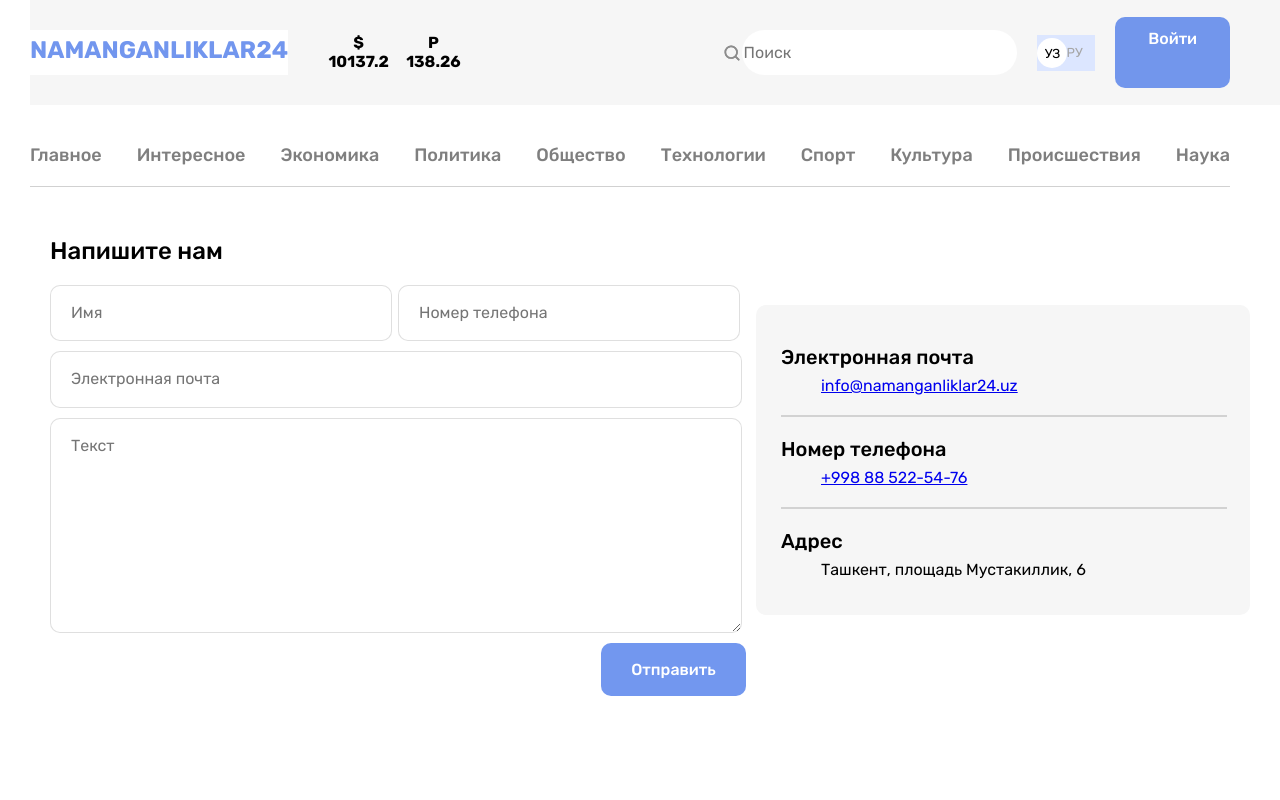
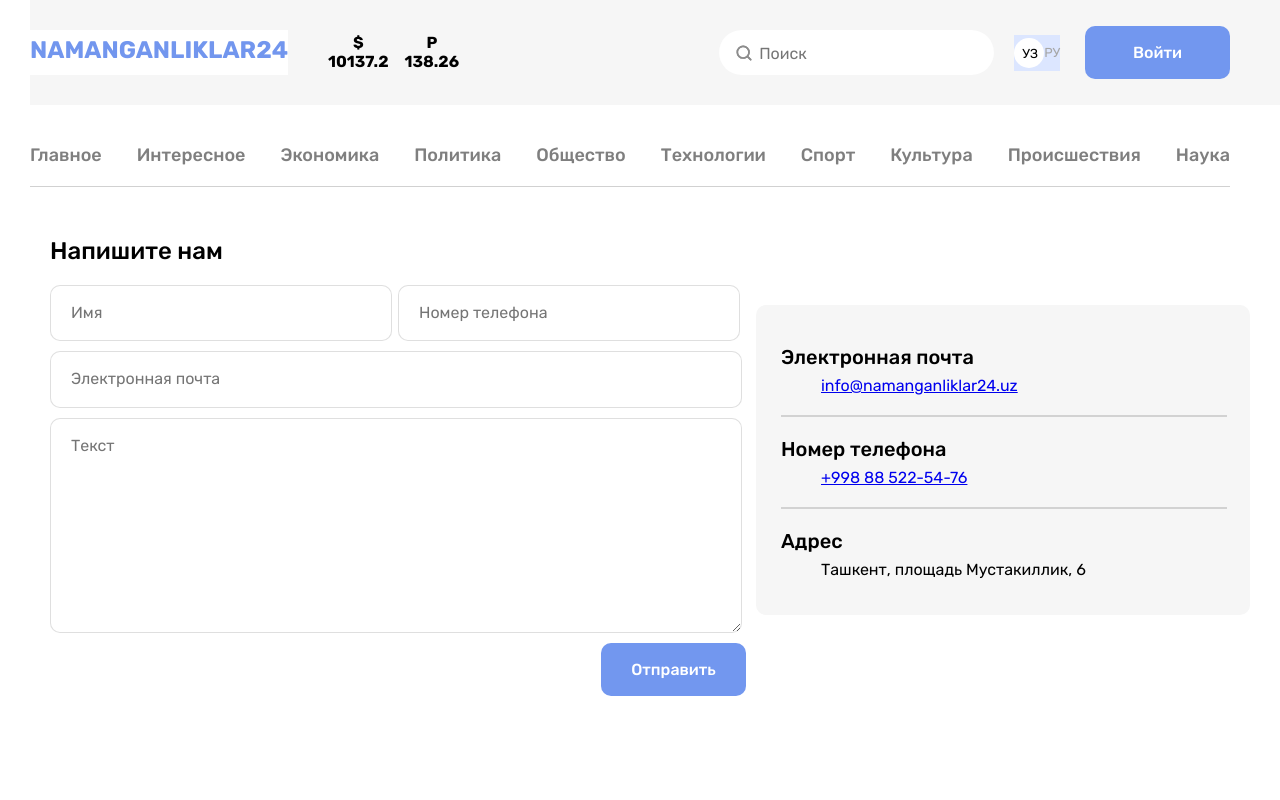
Before and after one commit to Abdurrahmonali/namanganliklar24, a plain HTML site: page contacts.html in a window 1280 px wide. Shown: the top 800 px of the page. Drawn offline with Linux system fonts and the light colour scheme.

Commit message:
add changed header's button

```diff
--- a/contacts.html
+++ b/contacts.html
@@ -21,7 +21,6 @@
             <li class="list-dolar rubl">P 138.26</li>
           </ul>
             <form class="find-form" action="https://echo.htmlacademy.ru" method="GET" >
-              <img src="img/search.svg" alt="" width="20" height="20">
               <input class="find" type="search" name="search" placeholder="Поиск" aria-label="Поиск" required>
             </form>
           <div class="uz-ru-div">
@@ -30,8 +29,7 @@
             </div>
             <p class="ru">РУ</p>
           </div>
-          <div class="exit">
-            <a href="#" class="exit-text">Войти</a>
+            <div class="form-div-button"><button type="submit" class="form-submit">Войти</button>
           </div>
         </div>
     </div>
@@ -56,7 +54,7 @@
   <!-- hero -->
   <main class="main-content">
       <h2 class="form-wrapper-legand">Напишите нам</h2>
-    <form action="https://echo.htmlacademy.ru" class="contact-form"  method="GET">
+    <form action="https://echo.htmlacademy.ru" class="contact-form"  method="POST">
       <div class="form-wrapper">
         <div class="form-groups-wrapper">
           <div class="div-input">
--- a/css/styles.css
+++ b/css/styles.css
@@ -86,6 +86,10 @@ line-height: 28.44px;
   align-items: center;
 }
 .find {
+  padding-top: 15px;
+  padding-bottom: 13px;
+  padding-right: 20px;
+  padding-left: 40px;
   background-color: #fff;
   width: 275px;
   height: 45px;
@@ -94,6 +98,10 @@ line-height: 28.44px;
   display: flex;
   align-items: center;
   margin-right: 20px;
+  background-image: url(../img/search.svg);
+background-repeat: no-repeat;
+background-position: 15px center;
+background-size: 20px;
   }
   .uz-ru-div {
     background-color: #DCE6FF;
@@ -644,7 +652,6 @@ align-self: flex-end;
   font-weight: 500;
   font-size: 16px;
   line-height: normal;
-
 }
 .form-labels-wrapper {
 width: 494px;
```
Also changed, not shown: index.html (+1 -2 lines).
